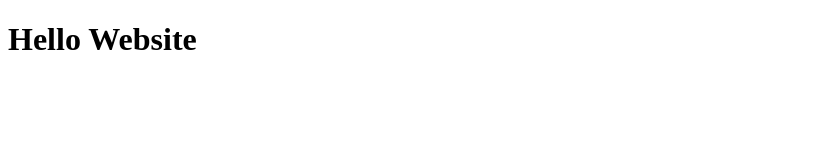
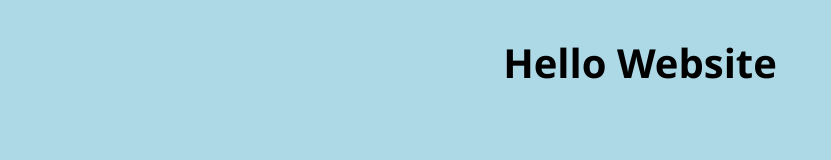
Before and after one commit to sanjivanSelvarasa/sanjivanSelvarasa.github.io, a plain HTML site: page index.html in a window 1280 px wide. Shown: the whole page, without its empty margins (0-831 px from the left). Drawn offline with Linux system fonts and the light colour scheme.

Commit message:
more Style

```diff
--- a/index.html
+++ b/index.html
@@ -4,6 +4,20 @@
     <meta charset="UTF-8">
     <meta name="viewport" content="width=device-width, initial-scale=1.0">
     <title>beispiel</title>
+
+    <style>
+        body{
+            display: flex;
+            justify-content: center;
+            align-items: center;
+            background-color: lightblue;
+            font-family: 'Segoe UI', Tahoma, Geneva, Verdana, sans-serif;
+        }
+
+        h1{
+            font-size: 40px;
+        }
+    </style>
 </head>
 <body>
     <h1>Hello Website</h1>
```
